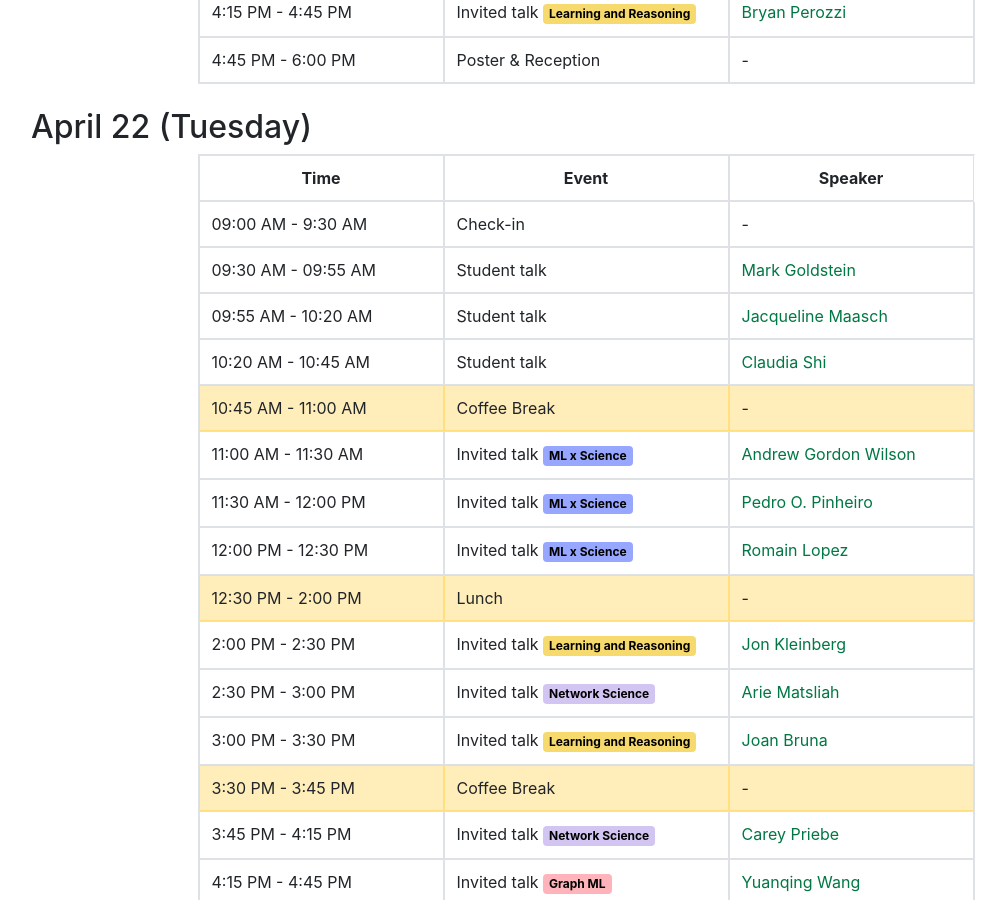
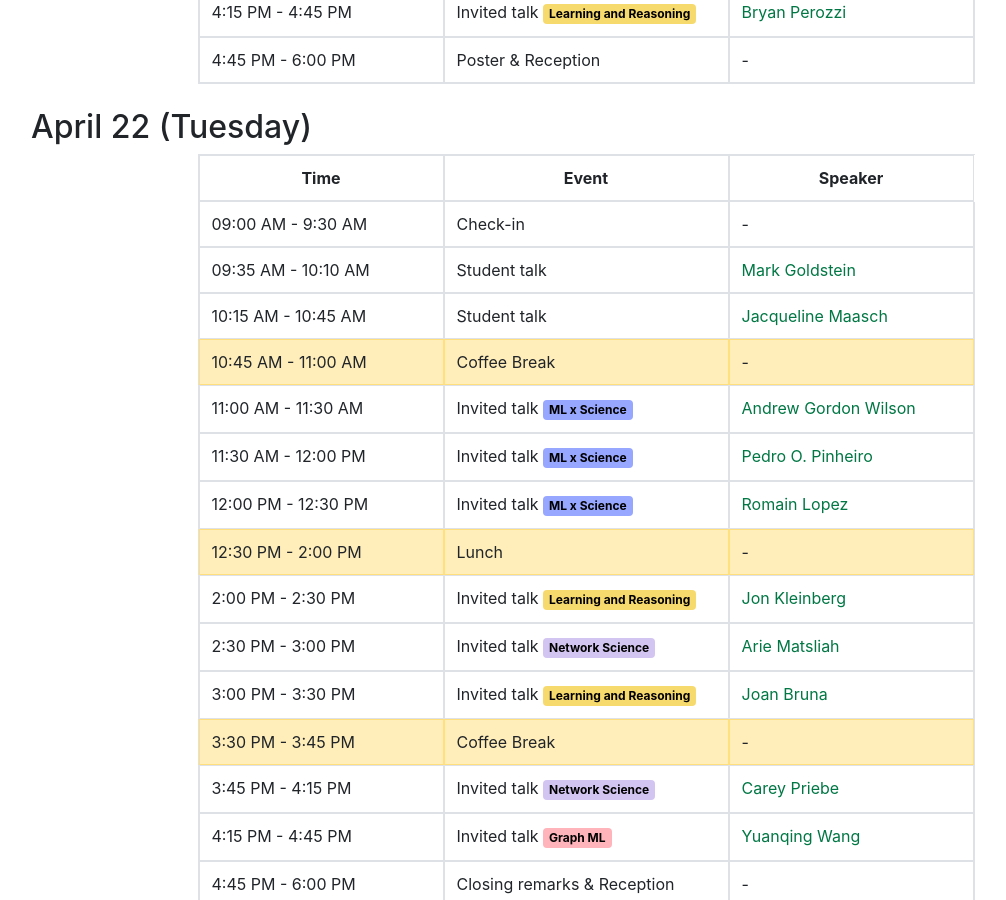
Before and after one commit to log-nyc/log-nyc.github.io, a Jekyll site: the page built from program/index.md, in a window 1280 px wide and 900 px high, scrolled down 914 px. Shown: the whole window, without its empty margins (54-1060 px from the left). Built offline with Jekyll 4.4.1, drawn with Linux system fonts in a browser that asks for light colours.

Commit message:
update due to claudia's absence

```diff
--- a/_data/program.yml
+++ b/_data/program.yml
@@ -88,20 +88,15 @@
             time_end: "9:30 AM"
             title: "Check-in"
             type: "general"
-          - time_start: "09:30 AM"
-            time_end: "09:55 AM"
+          - time_start: "09:35 AM"
+            time_end: "10:10 AM"
             title: "Student talk"
             speaker: "Mark Goldstein"
             category: ""
-          - time_start: "09:55 AM"
-            time_end: "10:20 AM"
+          - time_start: "10:15 AM"
+            time_end: "10:45 AM"
             title: "Student talk"
             speaker: "Jacqueline Maasch"
-            category: ""
-          - time_start: "10:20 AM"
-            time_end: "10:45 AM"
-            title: "Student talk"
-            speaker: "Claudia Shi"
             category: ""
           - time_start: "10:45 AM"
             time_end: "11:00 AM"
```
